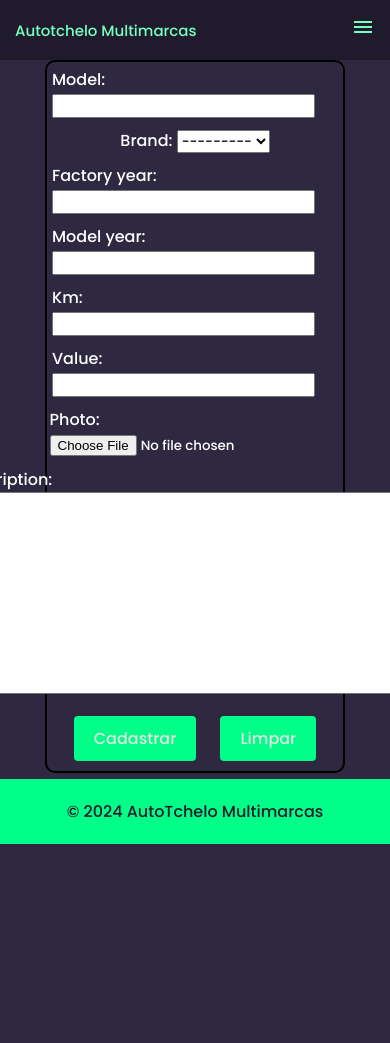
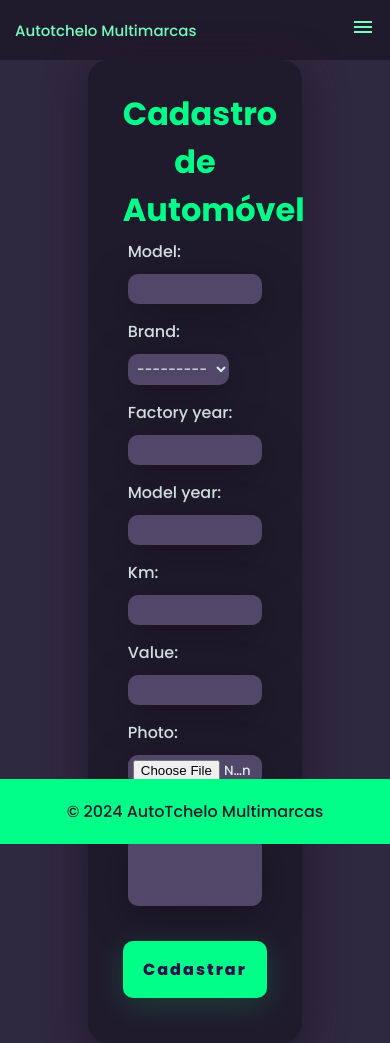
Before and after one commit to marcelera69/projeto_revenda_carros, a Django app: page /new_car/ in a window 390 px wide; the page is wider, and only the part inside the window is pictured. Before the commit the page ends 844 px from the top of that part, so only its background shows below. Run offline with Django 5.2, Linux system fonts and the light colour scheme; the visitor is signed in with stand-in values (Sample User, id 1); data that the repository does not hold is empty.

Commit message:
estilizando a aba de new car, falta responsividade ainda

```diff
--- a/cars/templates/new_car.html
+++ b/cars/templates/new_car.html
@@ -13,23 +13,112 @@
             background-color: #2f2841;
         }
 
-        .div-formulario{
-            width: 50vw;
-            color: white;
-            min-width: 300px;
+        .cadastro{
+            width: 55%;
             margin: auto;
-            border: 2px solid black ;
-            border-radius: 10px;
+
+            padding: 30px 35px;
+            background-color: #201b2c;
+
+            border-radius: 20px;
+            box-shadow: 0px 10px 40px #201b2c;
         }
 
-        form{
+        .cadastro > h1{
+            color: #00ff88;
+            font-weight: bold;
+            text-align: center;
+        }
+
+        .cadastro > form{
+            display: flex;
+            flex-wrap: wrap;
+            gap: 5px;
+        }
+
+        .cadastro > form > div{
             display: flex;
             flex-direction: column;
-            align-items: center;
+            width: max-content;
+            padding: 5px;
         }
 
-        form > p{
-            margin: 5px;
+        .cadastro > form > div > input{  /*Estilização dos campos para entrada de dados*/
+            display: block;
+            margin: auto;
+            width: 100%;
+            padding: 5px;
+
+            border: none;
+            border-radius: 10px;
+            box-shadow: 0px 10px 40px #00000056;
+
+            background: #514869;
+            color: #f0ffffde;
+        }
+
+        .cadastro > form > div > select{  /*Estilização dos campos para entrada de dados*/
+            display: block;
+            margin: auto;
+            width: 100%;
+
+            padding: 5px;
+
+            border: none;
+            border-radius: 10px;
+            box-shadow: 0px 10px 40px #00000056;
+
+            background: #514869;
+            color: #f0ffffde;
+
+            resize: none;
+        }
+
+        .cadastro > form > div > textarea{  /*Estilização dos campos para entrada de dados*/
+            display: block;
+            margin: auto;
+            width: 100%;
+            height: 70px;
+            padding: 5px;
+
+            border: none;
+            border-radius: 10px;
+            box-shadow: 0px 10px 40px #00000056;
+
+            background: #514869;
+            color: #f0ffffde;
+
+            resize: none;
+        }
+
+        .cadastro > form > div > label{
+            color: #f0ffffde;
+
+            margin-bottom: 10px;
+        }
+
+        .cadastro > form > div > input::placeholder{
+            color: #f0ffffde;
+        }
+
+        .cadastro > form > input{ /*Estilização do botão*/
+            display: block;
+            width: 100%;
+
+
+            padding: 16px 0px;
+            margin: 25px auto 15px auto;
+
+            border: none;
+            border-radius: 10px;
+            box-shadow: 0px 7px 30px #00ff802a;
+
+            color: #2b134b;
+            background-color: #00ff88;
+            font-weight: 800;
+            letter-spacing: 2px; /*Espacamento entre as letra*/
+
+            cursor: pointer;
         }
 
         .btn-forms{
@@ -56,16 +145,19 @@
             width: 100%;
         }
 
+        @media only screen and (max-height: 644px){
+
+        }
+
     </style>
 
-    <div class="div-formulario">
+    <div class="cadastro">
+        <h1> Cadastro de Automóvel </h1>
         <form method="POST" enctype="multipart/form-data">
             {% csrf_token %}
-            {{form.as_p}}
-            <div>
-                <input type="submit" value="Cadastrar" class="btn-forms">
-                <input type="reset" value="Limpar" class="btn-forms">
-            </div>
+            {{form}}
+
+            <input type="submit" value="Cadastrar" class="btn-forms">
         </form>
     </div>
 {% endblock %}
```
